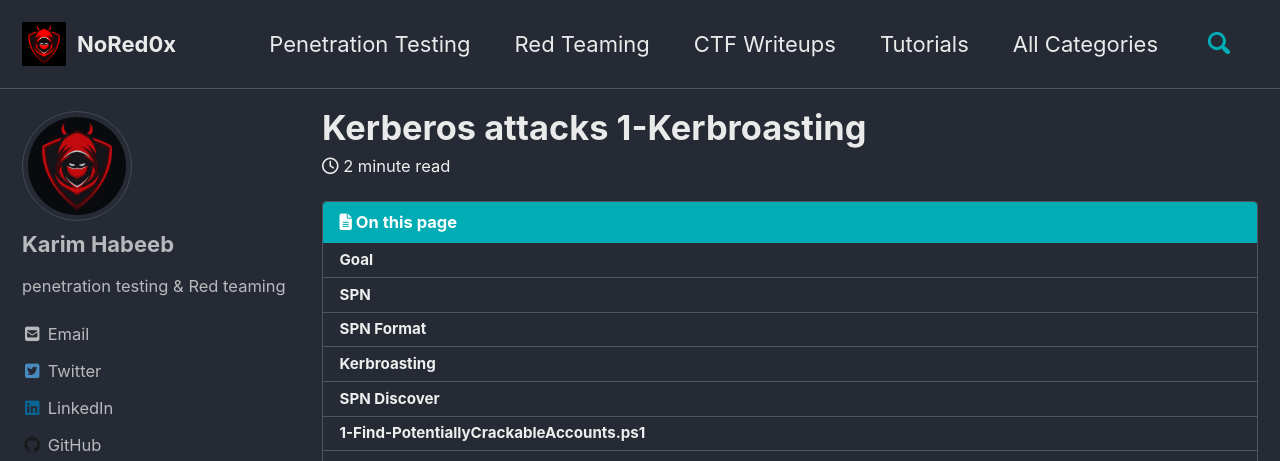
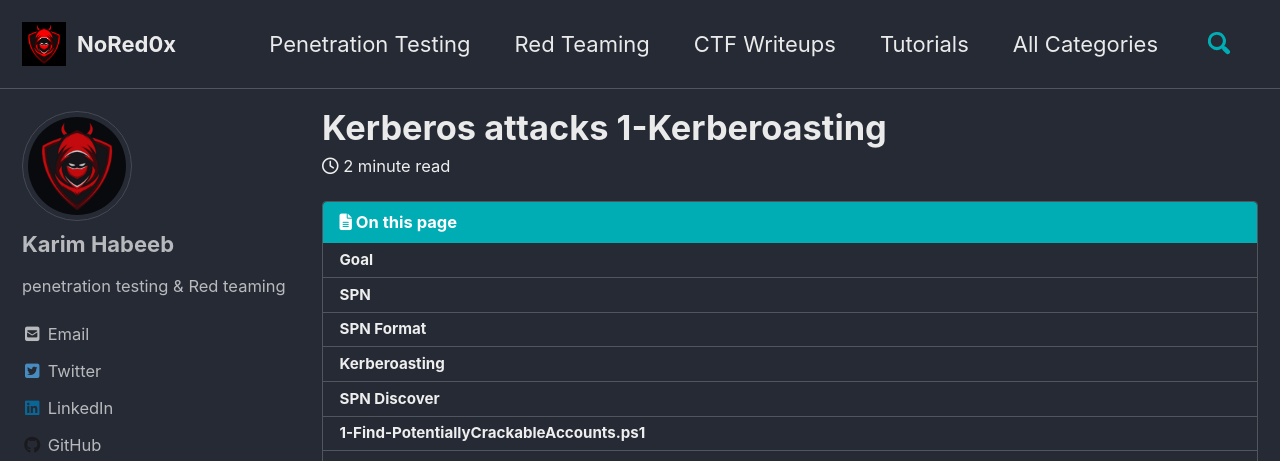
Before and after one commit to NoRed0x/NoRed0x.github.io, a Jekyll site: the page built from _posts/Red-Teaming/2021-07-6- Kerberos-Attacks-Kerbroasting.md, in a window 1280 px wide and 900 px high. Shown: the top 461 px of the window. Built offline with Jekyll 4.4.1, drawn with Linux system fonts in a browser that asks for light colours; cached includes are drawn as plain includes; nearby versions of some CDN libraries; some of the changed text lies outside the part shown.

Commit message:
Update 2021-07-6- Kerberos-Attacks-Kerbroasting.md

```diff
--- a/_posts/Red-Teaming/2021-07-6- Kerberos-Attacks-Kerbroasting.md
+++ b/_posts/Red-Teaming/2021-07-6- Kerberos-Attacks-Kerbroasting.md
@@ -1,10 +1,10 @@
 ---
-title:  "Kerberos attacks 1-Kerbroasting"
+title:  "Kerberos attacks 1-Kerberoasting "
 classes: wide
 header:
   teaser: /img/redteampng.png
 ribbon: red
-description: "Kerberos attacks 1-Kerbroasting -Offline cracking of service account passwords"
+description: "Kerberos attacks 1-Kerberoasting  -Offline cracking of service account passwords"
 categories:
   - Red-Teaming
 toc: true
@@ -39,7 +39,7 @@ Spn account
 
 <img src="/img/kerberosting/spn.PNG" alt="Getting-gz" width="1000" height="200">
 
-## Kerbroasting
+## Kerberoasting
 Kerberoasting is a technique that allows an attacker to steal the KRB_TGS ticket, to brute force application services hash to extract its password.
 
 If you got a valid domain user, you may just ask the KDC to issue you a valid TGS for any service.
```
